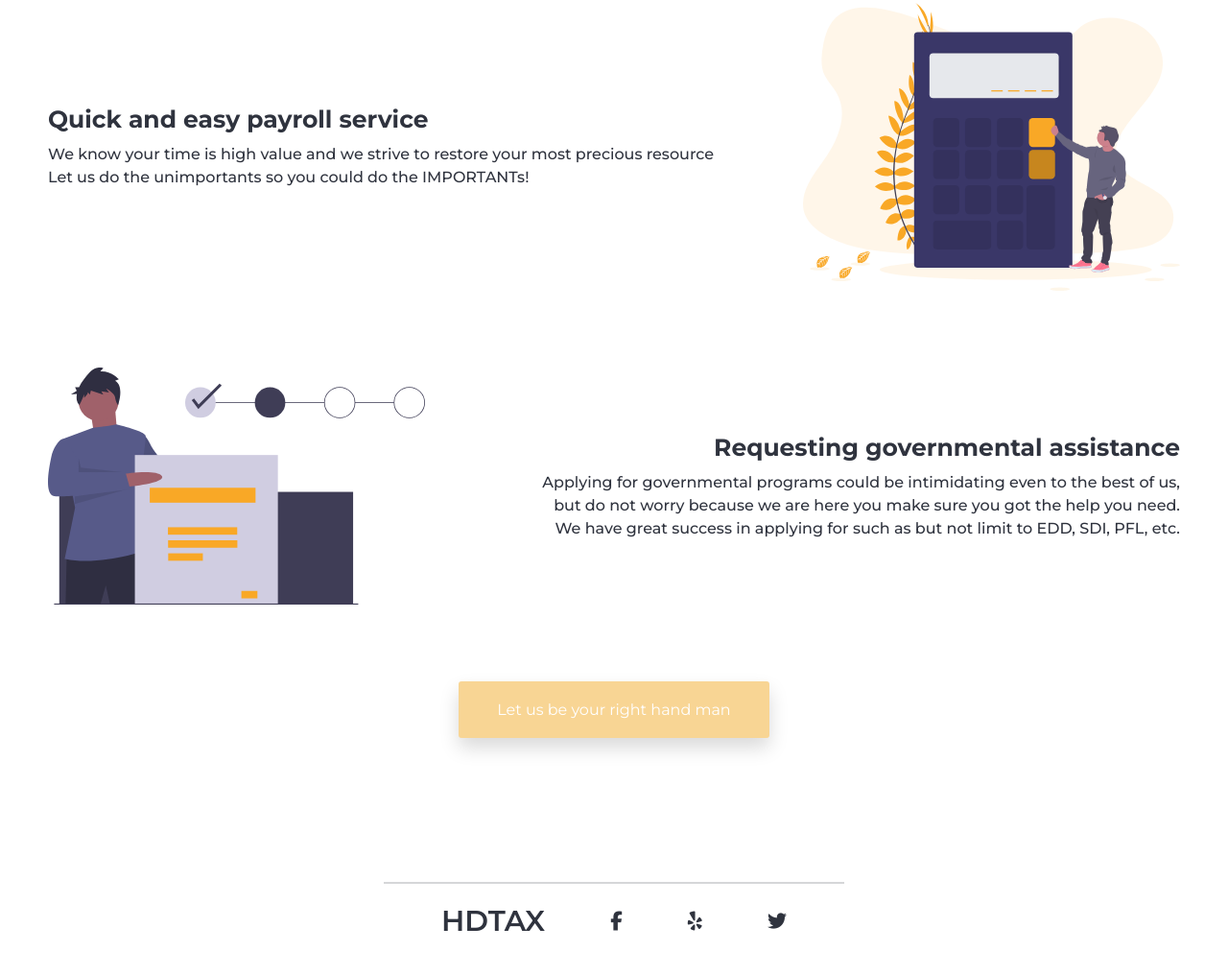
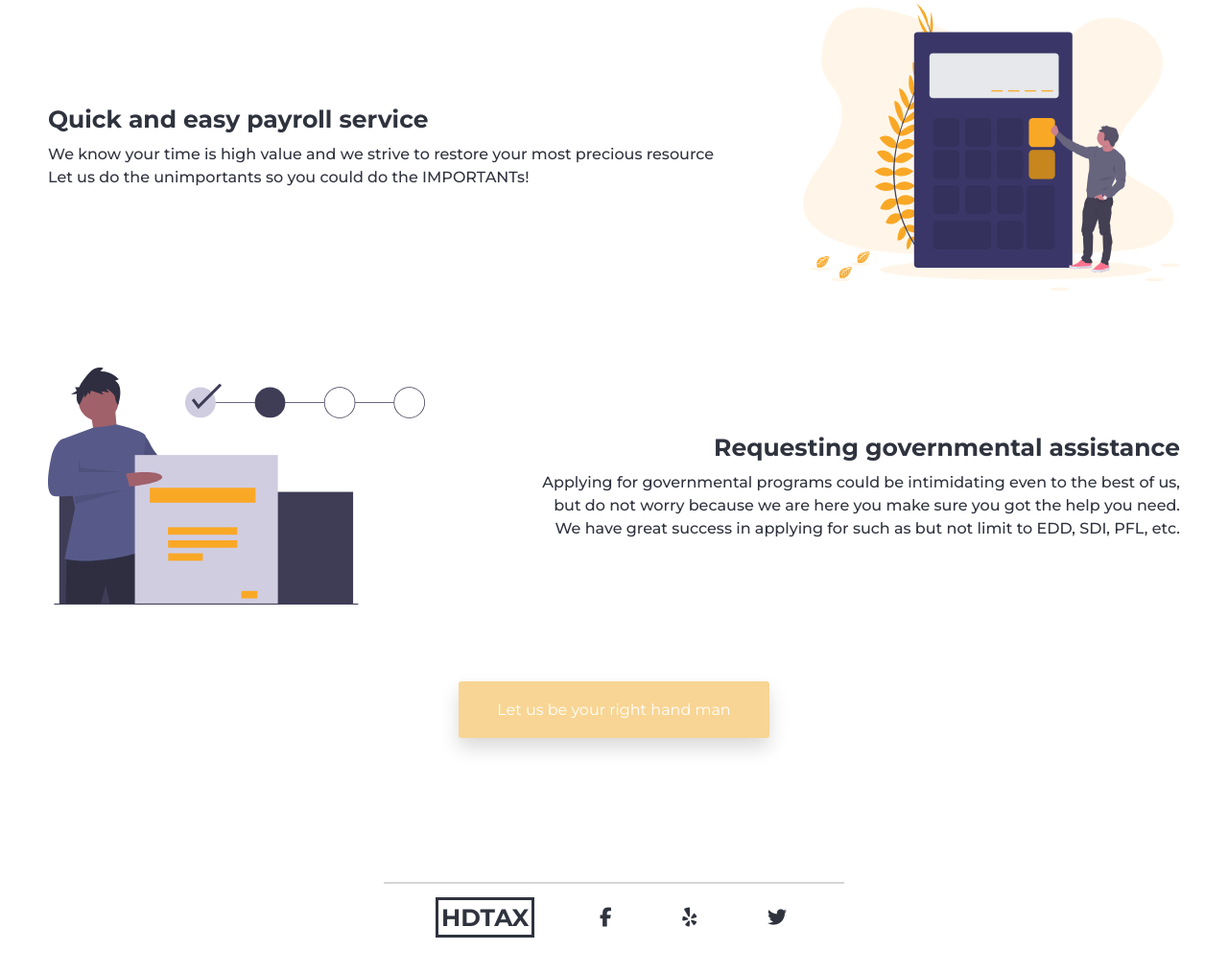
Before and after one commit to pas-trop-de-zele/Static-landing-site, a website: page index.html in a window 1280 px wide. Shown: the part 1430-2446 px from the top of the page at 96% size. Drawn offline with nearby package versions, Linux system fonts and the light colour scheme; files that its build step writes are made by us from their sources.

Commit message:
Add space between footer icon when page got too small

```diff
--- a/sass/layout/_footer.scss
+++ b/sass/layout/_footer.scss
@@ -8,13 +8,15 @@
         width: 30%;
         margin: 0 auto;
         padding: 2rem 0;
+
+        @include respond(phone) {
+            width: 48%;
+        }
     }
 
     &__logo {
-        text-decoration: none;
-        color: $color-grey;
-        font-weight: 600;
-        font-size: 3rem;
+        outline: 3px solid $color-grey;
+        outline-offset: 3px;
     }
 
     &__item {
@@ -48,5 +50,9 @@
         border: none;
         background-color: rgba($color-grey, 0.2);
         margin: 0 auto;
+
+        @include respond(phone) {
+            width: 55%;
+        }
     }
 }
```
